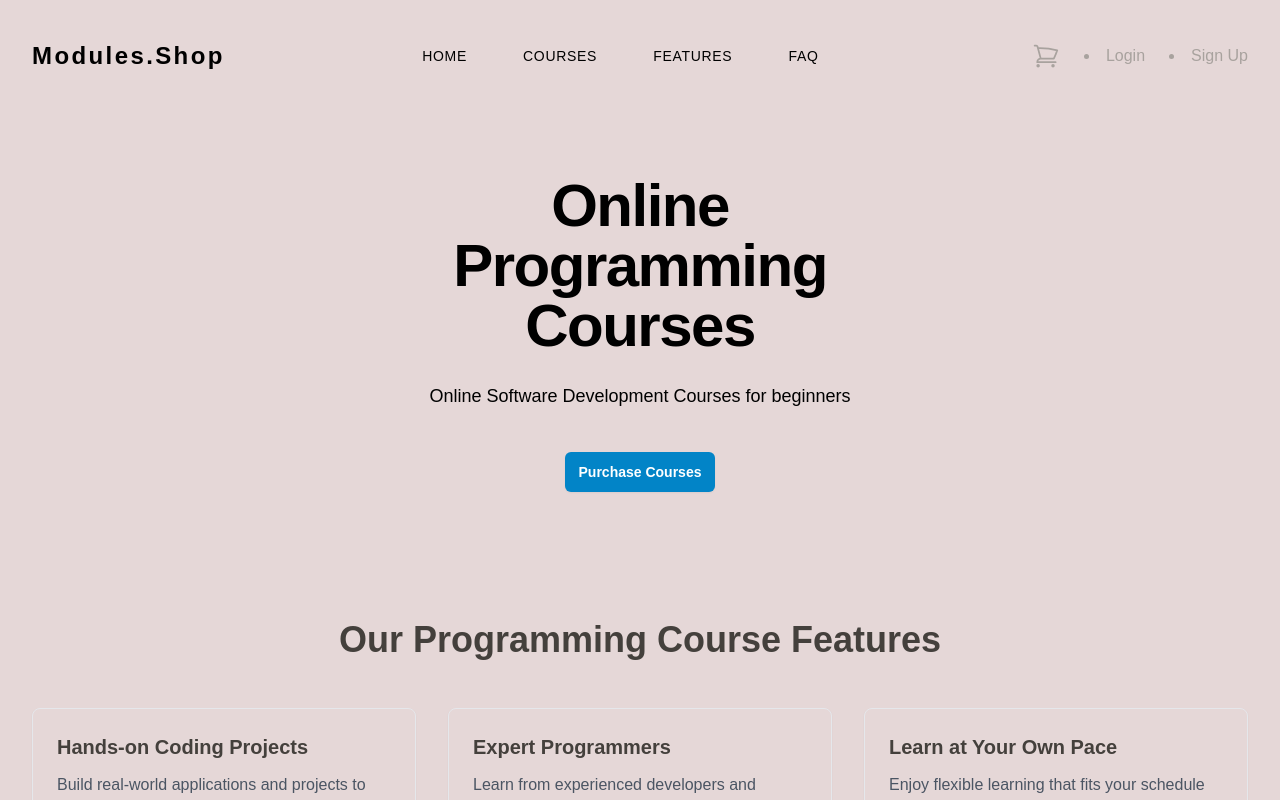
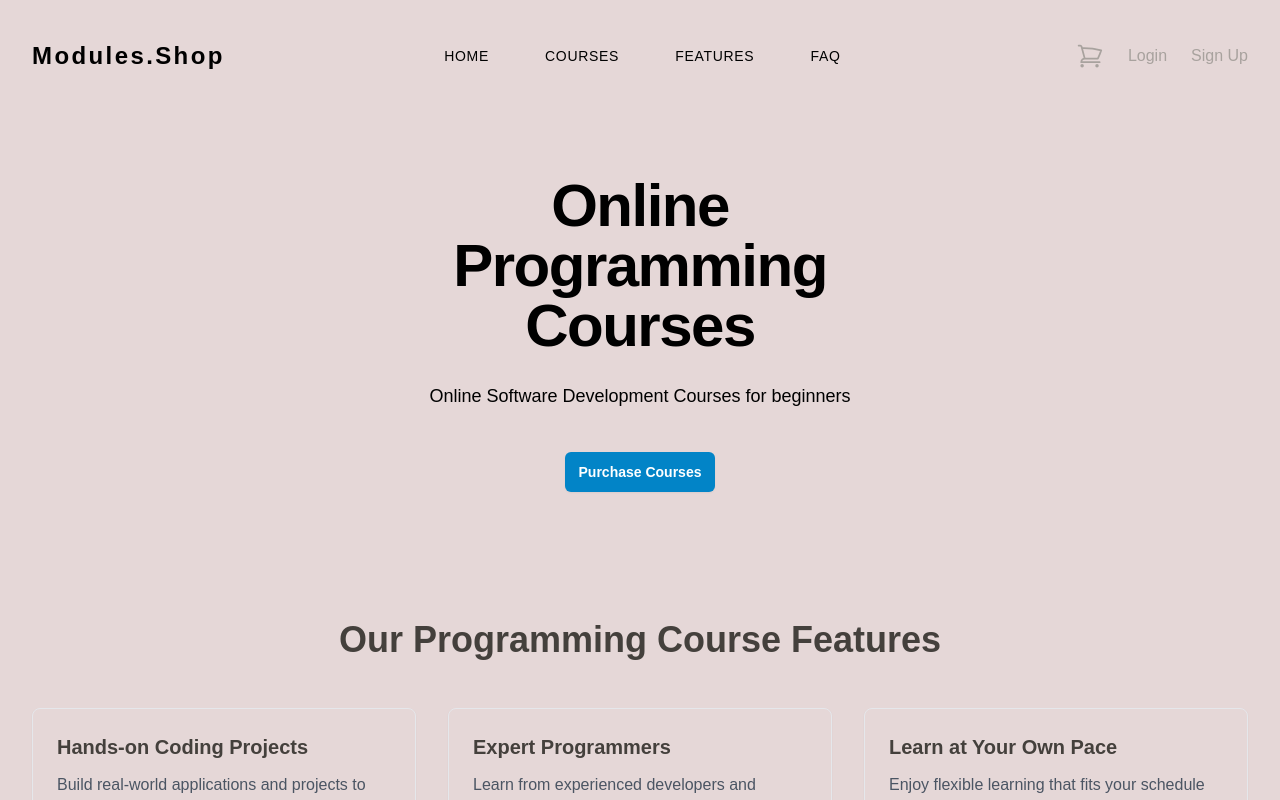
Before and after one commit to CristianM100/Modules.Shop, a Next.js app: page / in a window 1280 px wide. Shown: the top 800 px of the page. Built offline with nearby package versions, Linux system fonts and the light colour scheme; no server answers.

Commit message:
add list-none

```diff
--- a/components/layout/Header.tsx
+++ b/components/layout/Header.tsx
@@ -65,10 +65,10 @@ const Header = () => {
               {!userId ? (
                 <>
                   <Link href="/sign-in">
-                    <li>Login</li>
+                    <li className="list-none">Login</li>
                   </Link>
                   <Link href="/sign-up">
-                    <li>Sign Up</li>
+                    <li className="list-none">Sign Up</li>
                   </Link>
                 </>
               ) : (
```
